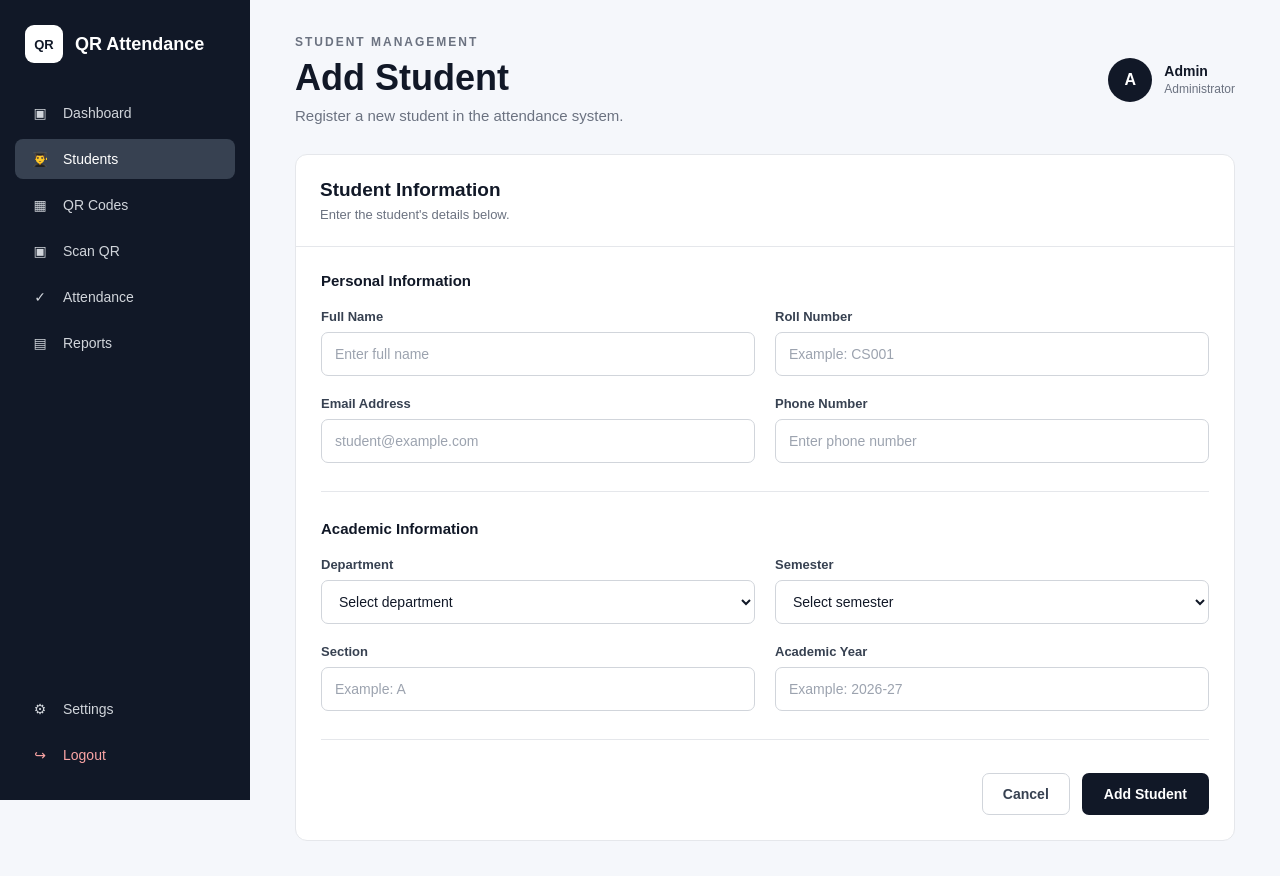
After one commit to santoshchintu265-create/QR-Based-Attendance-System, a Flask app: page /add-student in a window 1280 px wide. The commit adds this page. Run offline with Flask 3, Linux system fonts and the light colour scheme.

Commit message:
Add student registration UI

```diff
--- a/app.py
+++ b/app.py
@@ -23,5 +23,10 @@ def students():
     return render_template("students.html")
 
 
+@app.route("/add-student")
+def add_student():
+    return render_template("add_student.html")
+
+
 if __name__ == "__main__":
     app.run(debug=True)
--- a/static/css/style.css
+++ b/static/css/style.css
@@ -1206,3 +1206,201 @@ footer {
     }
 
 }
+
+
+
+
+
+
+
+/* =========================
+   ADD STUDENT PAGE
+========================= */
+
+.student-form-card {
+    max-width: 1000px;
+
+    background: #ffffff;
+
+    border: 1px solid #e5e7eb;
+
+    border-radius: 12px;
+
+    overflow: hidden;
+}
+
+.form-card-header {
+    padding: 24px;
+
+    border-bottom: 1px solid #e5e7eb;
+}
+
+.form-card-header h2 {
+    font-size: 19px;
+
+    margin-bottom: 6px;
+}
+
+.form-card-header p {
+    color: #6b7280;
+
+    font-size: 13px;
+}
+
+.student-form {
+    padding: 25px;
+}
+
+.form-section {
+    padding-bottom: 28px;
+
+    margin-bottom: 28px;
+
+    border-bottom: 1px solid #e5e7eb;
+}
+
+.form-section:last-of-type {
+    border-bottom: none;
+
+    margin-bottom: 0;
+}
+
+.form-section h3 {
+    font-size: 15px;
+
+    margin-bottom: 20px;
+
+    color: #111827;
+}
+
+.form-grid {
+    display: grid;
+
+    grid-template-columns: repeat(2, 1fr);
+
+    gap: 20px;
+}
+
+.form-field label {
+    display: block;
+
+    margin-bottom: 8px;
+
+    font-size: 13px;
+
+    font-weight: 600;
+
+    color: #374151;
+}
+
+.form-field input,
+.form-field select {
+    width: 100%;
+
+    height: 44px;
+
+    padding: 0 13px;
+
+    border: 1px solid #d1d5db;
+
+    border-radius: 7px;
+
+    background: #ffffff;
+
+    color: #111827;
+
+    font-size: 14px;
+
+    outline: none;
+}
+
+.form-field input:focus,
+.form-field select:focus {
+    border-color: #111827;
+
+    box-shadow: 0 0 0 3px rgba(17, 24, 39, 0.08);
+}
+
+.form-field input::placeholder {
+    color: #9ca3af;
+}
+
+.form-actions {
+    display: flex;
+
+    justify-content: flex-end;
+
+    gap: 12px;
+
+    padding-top: 5px;
+}
+
+.cancel-btn {
+    padding: 12px 20px;
+
+    border: 1px solid #d1d5db;
+
+    border-radius: 7px;
+
+    color: #374151;
+
+    background: #ffffff;
+
+    text-decoration: none;
+
+    font-size: 14px;
+
+    font-weight: 600;
+}
+
+.cancel-btn:hover {
+    background: #f9fafb;
+}
+
+.save-student-btn {
+    padding: 12px 22px;
+
+    border: none;
+
+    border-radius: 7px;
+
+    background: #111827;
+
+    color: #ffffff;
+
+    font-size: 14px;
+
+    font-weight: 600;
+
+    cursor: pointer;
+}
+
+.save-student-btn:hover {
+    background: #374151;
+}
+
+
+/* MOBILE */
+
+@media (max-width: 700px) {
+
+    .form-grid {
+        grid-template-columns: 1fr;
+    }
+
+    .student-form {
+        padding: 20px;
+    }
+
+    .form-actions {
+        flex-direction: column-reverse;
+    }
+
+    .cancel-btn,
+    .save-student-btn {
+        width: 100%;
+
+        text-align: center;
+    }
+
+}
--- /dev/null
+++ b/templates/add_student.html
@@ -0,0 +1,372 @@
+<!DOCTYPE html>
+<html lang="en">
+
+<head>
+    <meta charset="UTF-8">
+    <meta name="viewport" content="width=device-width, initial-scale=1.0">
+
+    <title>Add Student | QR Attendance</title>
+
+    <link rel="stylesheet"
+          href="{{ url_for('static', filename='css/style.css') }}">
+</head>
+
+<body>
+
+    <!-- SIDEBAR -->
+
+    <aside class="sidebar">
+
+        <div class="sidebar-logo">
+            <div class="sidebar-logo-icon">QR</div>
+            <span>QR Attendance</span>
+        </div>
+
+        <nav class="sidebar-nav">
+
+            <a href="/dashboard" class="nav-item">
+                <span>▣</span>
+                Dashboard
+            </a>
+
+            <a href="/students" class="nav-item active">
+                <span>👨‍🎓</span>
+                Students
+            </a>
+
+            <a href="#" class="nav-item">
+                <span>▦</span>
+                QR Codes
+            </a>
+
+            <a href="#" class="nav-item">
+                <span>▣</span>
+                Scan QR
+            </a>
+
+            <a href="#" class="nav-item">
+                <span>✓</span>
+                Attendance
+            </a>
+
+            <a href="#" class="nav-item">
+                <span>▤</span>
+                Reports
+            </a>
+
+        </nav>
+
+        <div class="sidebar-bottom">
+
+            <a href="#" class="nav-item">
+                <span>⚙</span>
+                Settings
+            </a>
+
+            <a href="/login" class="nav-item logout">
+                <span>↪</span>
+                Logout
+            </a>
+
+        </div>
+
+    </aside>
+
+
+    <!-- MAIN -->
+
+    <main class="dashboard-main">
+
+        <header class="dashboard-header">
+
+            <div>
+
+                <p class="dashboard-label">
+                    STUDENT MANAGEMENT
+                </p>
+
+                <h1>Add Student</h1>
+
+                <p class="dashboard-subtitle">
+                    Register a new student in the attendance system.
+                </p>
+
+            </div>
+
+
+            <div class="user-profile">
+
+                <div class="user-avatar">
+                    A
+                </div>
+
+                <div>
+                    <strong>Admin</strong>
+                    <span>Administrator</span>
+                </div>
+
+            </div>
+
+        </header>
+
+
+        <!-- FORM CARD -->
+
+        <section class="student-form-card">
+
+            <div class="form-card-header">
+
+                <h2>Student Information</h2>
+
+                <p>
+                    Enter the student's details below.
+                </p>
+
+            </div>
+
+
+            <form class="student-form">
+
+                <!-- PERSONAL INFORMATION -->
+
+                <div class="form-section">
+
+                    <h3>Personal Information</h3>
+
+                    <div class="form-grid">
+
+                        <div class="form-field">
+
+                            <label for="full_name">
+                                Full Name
+                            </label>
+
+                            <input
+                                type="text"
+                                id="full_name"
+                                name="full_name"
+                                placeholder="Enter full name"
+                                required
+                            >
+
+                        </div>
+
+
+                        <div class="form-field">
+
+                            <label for="roll_number">
+                                Roll Number
+                            </label>
+
+                            <input
+                                type="text"
+                                id="roll_number"
+                                name="roll_number"
+                                placeholder="Example: CS001"
+                                required
+                            >
+
+                        </div>
+
+
+                        <div class="form-field">
+
+                            <label for="email">
+                                Email Address
+                            </label>
+
+                            <input
+                                type="email"
+                                id="email"
+                                name="email"
+                                placeholder="student@example.com"
+                                required
+                            >
+
+                        </div>
+
+
+                        <div class="form-field">
+
+                            <label for="phone">
+                                Phone Number
+                            </label>
+
+                            <input
+                                type="tel"
+                                id="phone"
+                                name="phone"
+                                placeholder="Enter phone number"
+                            >
+
+                        </div>
+
+                    </div>
+
+                </div>
+
+
+                <!-- ACADEMIC INFORMATION -->
+
+                <div class="form-section">
+
+                    <h3>Academic Information</h3>
+
+                    <div class="form-grid">
+
+                        <div class="form-field">
+
+                            <label for="department">
+                                Department
+                            </label>
+
+                            <select
+                                id="department"
+                                name="department"
+                                required
+                            >
+
+                                <option value="">
+                                    Select department
+                                </option>
+
+                                <option value="CSE">
+                                    Computer Science & Engineering
+                                </option>
+
+                                <option value="ECE">
+                                    Electronics & Communication
+                                </option>
+
+                                <option value="EEE">
+                                    Electrical & Electronics
+                                </option>
+
+                                <option value="ME">
+                                    Mechanical Engineering
+                                </option>
+
+                                <option value="CIVIL">
+                                    Civil Engineering
+                                </option>
+
+                            </select>
+
+                        </div>
+
+
+                        <div class="form-field">
+
+                            <label for="semester">
+                                Semester
+                            </label>
+
+                            <select
+                                id="semester"
+                                name="semester"
+                                required
+                            >
+
+                                <option value="">
+                                    Select semester
+                                </option>
+
+                                <option value="1">
+                                    1st Semester
+                                </option>
+
+                                <option value="2">
+                                    2nd Semester
+                                </option>
+
+                                <option value="3">
+                                    3rd Semester
+                                </option>
+
+                                <option value="4">
+                                    4th Semester
+                                </option>
+
+                                <option value="5">
+                                    5th Semester
+                                </option>
+
+                                <option value="6">
+                                    6th Semester
+                                </option>
+
+                                <option value="7">
+                                    7th Semester
+                                </option>
+
+                                <option value="8">
+                                    8th Semester
+                                </option>
+
+                            </select>
+
+                        </div>
+
+
+                        <div class="form-field">
+
+                            <label for="section">
+                                Section
+                            </label>
+
+                            <input
+                                type="text"
+                                id="section"
+                                name="section"
+                                placeholder="Example: A"
+                            >
+
+                        </div>
+
+
+                        <div class="form-field">
+
+                            <label for="academic_year">
+                                Academic Year
+                            </label>
+
+                            <input
+                                type="text"
+                                id="academic_year"
+                                name="academic_year"
+                                placeholder="Example: 2026-27"
+                            >
+
+                        </div>
+
+                    </div>
+
+                </div>
+
+
+                <!-- ACTIONS -->
+
+                <div class="form-actions">
+
+                    <a href="/students" class="cancel-btn">
+                        Cancel
+                    </a>
+
+                    <button
+                        type="submit"
+                        class="save-student-btn"
+                    >
+                        Add Student
+                    </button>
+
+                </div>
+
+            </form>
+
+        </section>
+
+    </main>
+
+</body>
+
+</html>
--- a/templates/students.html
+++ b/templates/students.html
@@ -125,7 +125,7 @@
             </div>
 
 
-            <a href="#" class="add-student-btn">
+            <a href="/add-student" class="add-student-btn">
                 + Add Student
             </a>
 
```
